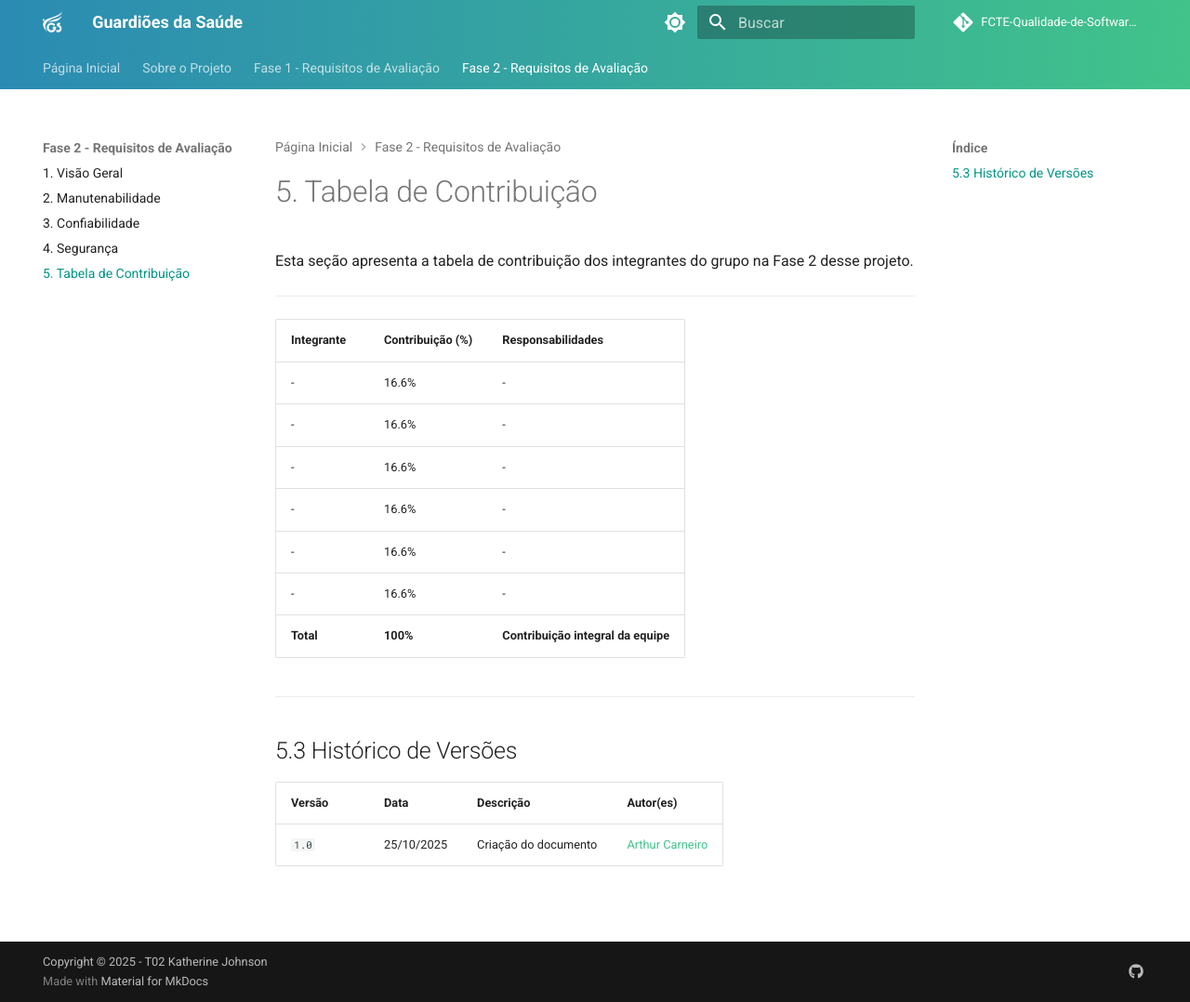
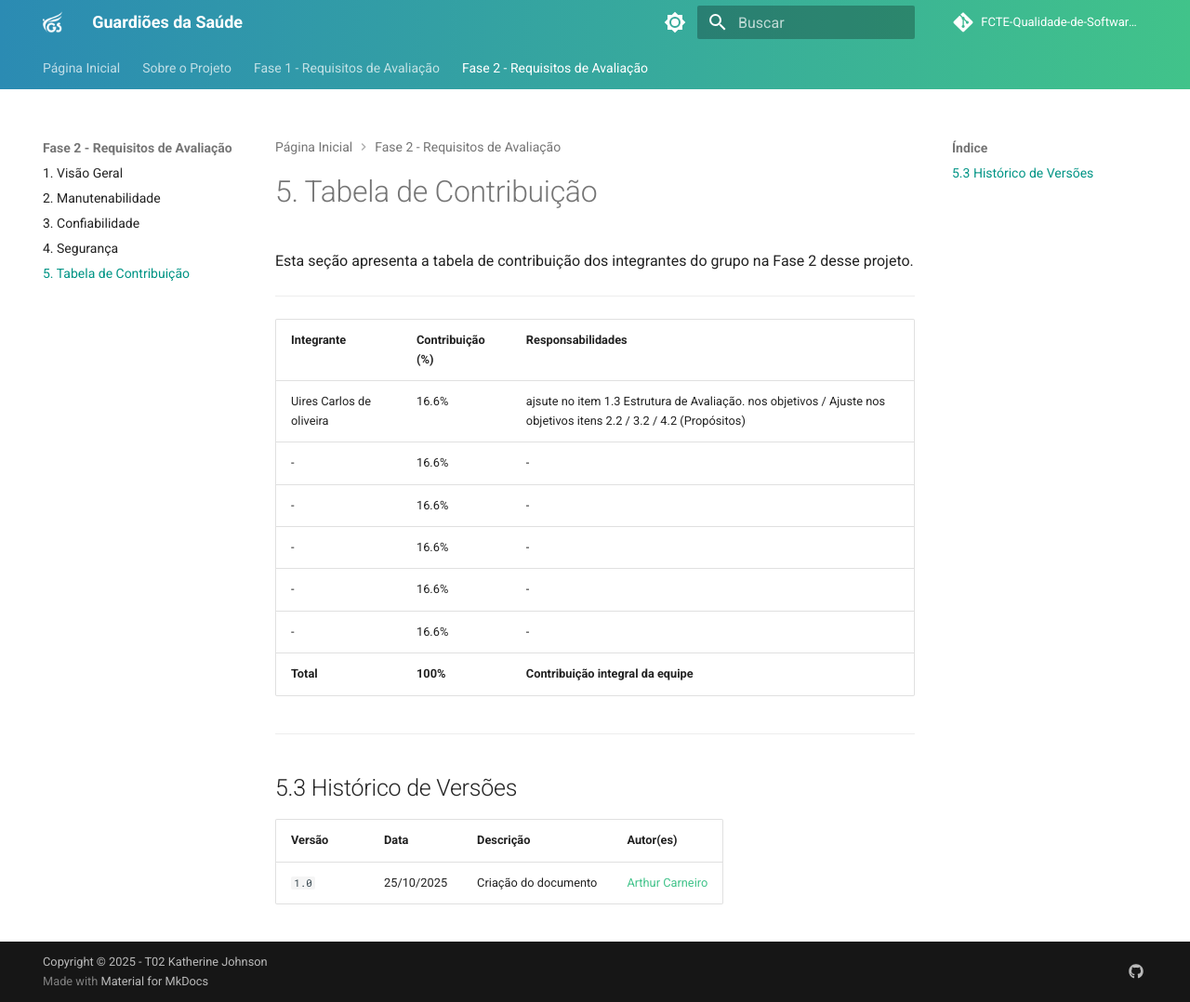
Before and after one commit to FCTE-Qualidade-de-Software-1/2025-2_T02_Katherine_Johnson, an MkDocs documentation site: the page built from docs/entregas/fase-2/tabela_contribuicao.md, in a window 1280 px wide and 1078 px high. Shown: the whole window at 93% size. Built offline with MkDocs 1.6.1 and Material for MkDocs 9.7.7, drawn with Linux system fonts in a browser that asks for light colours; comment, search, counter and statistics services are not loaded.

Commit message:
Inserção na tabela de contribuição

```diff
--- a/docs/entregas/fase-2/tabela_contribuicao.md
+++ b/docs/entregas/fase-2/tabela_contribuicao.md
@@ -6,7 +6,7 @@ Esta seção apresenta a tabela de contribuição dos integrantes do grupo na Fa
 
 | Integrante | Contribuição (%) | Responsabilidades |
 |------------|------------------|-------------------|
-| - | 16.6% | - |
+| Uires Carlos de oliveira | 16.6% | ajsute no item 1.3 Estrutura de Avaliação. nos objetivos / Ajuste nos objetivos itens 2.2 / 3.2 / 4.2 (Propósitos) |
 | - | 16.6% | - |
 | - | 16.6% | - |
 | - | 16.6% | - |
```
